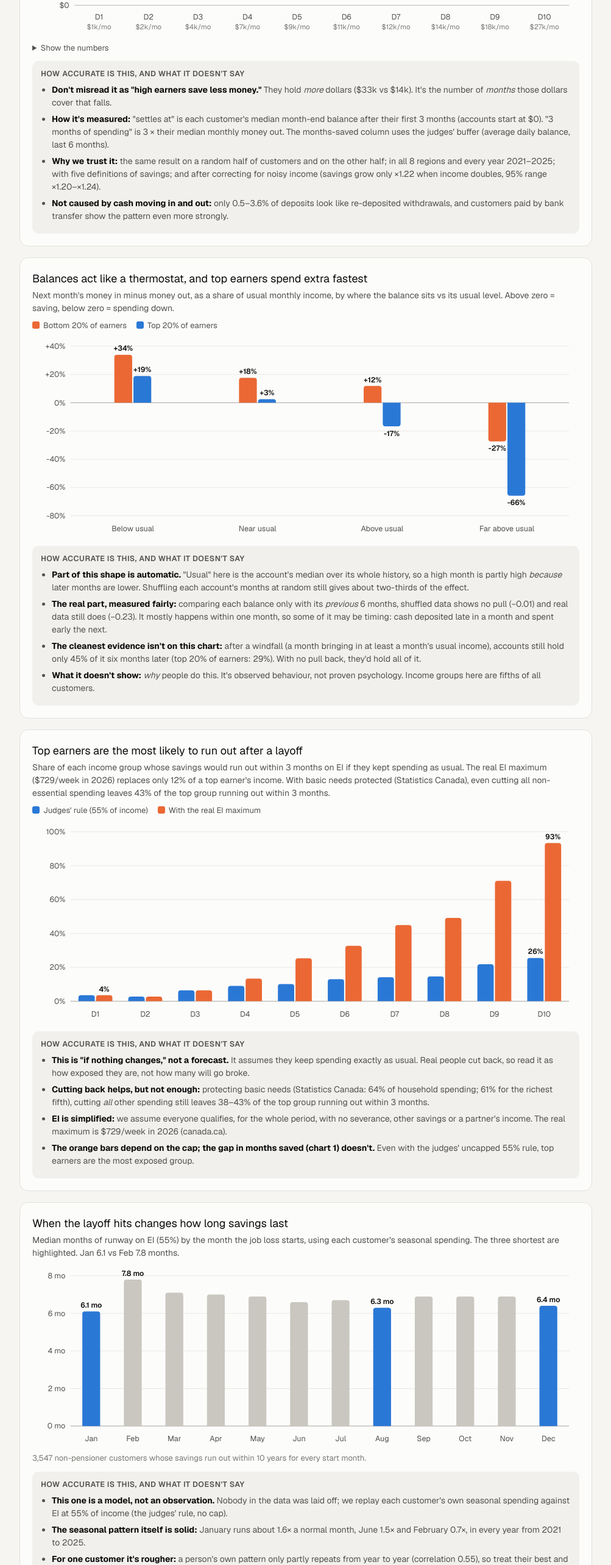
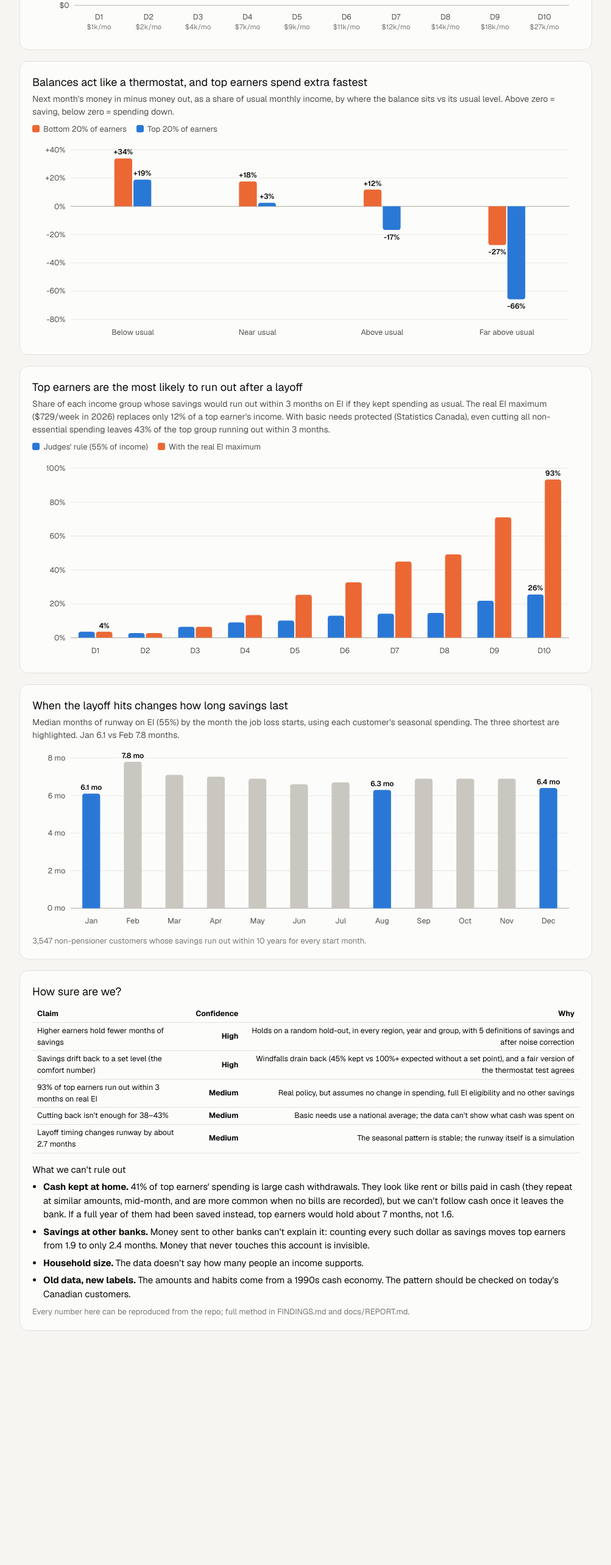
Before and after one commit to JawedJ/sheridan-datathon-2026, a Next.js app in the folder web/: page /findings in a window 1280 px wide. Shown: the part 960-3526 px from the top of the page at 61% size, without its empty margins (64-1067 px from the left). After the commit the page ends 3190 px from the top, so only its background shows below. Built offline with nearby package versions, Linux system fonts and the light colour scheme.

Commit message:
Findings page: drop per-chart notes and tables; remove start-month dropdown; document knock-on effects of no-bills accounts
Co-Authored-By: Claude Opus 5.5 <noreply@anthropic.com>

```diff
--- a/web/src/app/findings/page.tsx
+++ b/web/src/app/findings/page.tsx
@@ -65,14 +65,6 @@ export default function FindingsPage() {
         <GapLines cats={d.deciles.map(x => "D" + x.decile)} sub={d.deciles.map(x => kfmt(x.income) + "/mo")}
           kept={d.deciles.map(x => x.comfort)} needed={d.deciles.map(x => x.three_months)} fmt={kfmt}
           tipFor={i => { const x = d.deciles[i]; return <><b>Income group {x.decile}</b> ({money(x.income)}/mo)<br />Balance settles at <b>{money(x.comfort)}</b><br />3 months of spending: <b>{money(x.three_months)}</b><br />Covers {x.cushion_months.toFixed(1)} months · n={x.n}</>; }} />
-        <DataTable head={["Group", "Income", "Settles at", "3 months of spending", "Months covered"]}
-          rows={d.deciles.map(x => ["D" + x.decile, money(x.income), money(x.comfort), money(x.three_months), x.cushion_months.toFixed(2)])} />
-        <Caveats items={[
-          <><b>Don&apos;t misread it as &quot;high earners save less money.&quot;</b> They hold <i>more</i> dollars ({kfmt(d10.comfort)} vs {kfmt(d1.comfort)}). It&apos;s the number of <i>months</i> those dollars cover that falls.</>,
-          <><b>How it&apos;s measured:</b> &quot;settles at&quot; is each customer&apos;s median month-end balance after their first 3 months (accounts start at $0). &quot;3 months of spending&quot; is 3 × their median monthly money out. The months-saved column uses the judges&apos; buffer (average daily balance, last 6 months).</>,
-          <><b>Why we trust it:</b> the same result on a random half of customers and on the other half; in all 8 regions and every year 2021–2025; with five definitions of savings; and after correcting for noisy income (savings grow only ×1.22 when income doubles, 95% range ×1.20–×1.24).</>,
-          <><b>Not caused by cash moving in and out:</b> only 0.5–3.6% of deposits look like re-deposited withdrawals, and customers paid by bank transfer show the pattern even more strongly.</>,
-        ]} />
       </section>
 
       <section className="card">
@@ -91,12 +83,6 @@ export default function FindingsPage() {
             { name: "Top 20%", color: "var(--series-1)", values: d.thermostat.map(t => t.top20) },
           ]}
           tipFor={i => { const t = d.thermostat[i]; return <><b>Balance {t.position.toLowerCase()}</b><br />Bottom 20%: <b>{signed(t.bottom20)}</b> of usual income next month<br />Top 20%: <b>{signed(t.top20)}</b><br />{t.bottom20_n.toLocaleString()} / {t.top20_n.toLocaleString()} account-months</>; }} />
-        <Caveats items={[
-          <><b>Part of this shape is automatic.</b> &quot;Usual&quot; here is the account&apos;s median over its whole history, so a high month is partly high <i>because</i> later months are lower. Shuffling each account&apos;s months at random still gives about two-thirds of the effect.</>,
-          <><b>The real part, measured fairly:</b> comparing each balance only with its <i>previous</i> 6 months, shuffled data shows no pull (−0.01) and real data still does (−0.23). It mostly happens within one month, so some of it may be timing: cash deposited late in a month and spent early the next.</>,
-          <><b>The cleanest evidence isn&apos;t on this chart:</b> after a windfall (a month bringing in at least a month&apos;s usual income), accounts still hold only 45% of it six months later (top 20% of earners: 29%). With no pull back, they&apos;d hold all of it.</>,
-          <><b>What it doesn&apos;t show:</b> <i>why</i> people do this. It&apos;s observed behaviour, not proven psychology. Income groups here are fifths of all customers.</>,
-        ]} />
       </section>
 
       <section className="card">
@@ -117,12 +103,6 @@ export default function FindingsPage() {
             { name: "Real EI maximum", color: "var(--series-2)", values: d.deciles.map(x => x.ei_lt3_cap) },
           ]}
           tipFor={i => { const x = d.deciles[i]; return <><b>Income group {x.decile}</b> ({money(x.income)}/mo)<br />Judges&apos; rule: <b>{x.ei_lt3_judges}%</b><br />Real EI maximum: <b>{x.ei_lt3_cap}%</b></>; }} />
-        <Caveats items={[
-          <><b>This is &quot;if nothing changes,&quot; not a forecast.</b> It assumes they keep spending exactly as usual. Real people cut back, so read it as how exposed they are, not how many will go broke.</>,
-          <><b>Cutting back helps, but not enough:</b> protecting basic needs (Statistics Canada: 64% of household spending; 61% for the richest fifth), cutting <i>all</i> other spending still leaves 38–43% of the top group running out within 3 months.</>,
-          <><b>EI is simplified:</b> we assume everyone qualifies, for the whole period, with no severance, other savings or a partner&apos;s income. The real maximum is $729/week in 2026 (canada.ca).</>,
-          <><b>The orange bars depend on the cap; the gap in months saved (chart 1) doesn&apos;t.</b> Even with the judges&apos; uncapped 55% rule, top earners are the most exposed group.</>,
-        ]} />
       </section>
 
       <section className="card">
@@ -137,12 +117,6 @@ export default function FindingsPage() {
           series={[{ name: "Median runway", color: "var(--series-1)", values: d.timing.map(t => t.runway) }]}
           tipFor={i => { const t = d.timing[i]; return <><b>Layoff starts in {t.month}</b><br />Median runway: <b>{t.runway.toFixed(1)} months</b><br />Worst month for {t.worst_share}% of customers</>; }} />
         <p className="muted" style={{ margin: "6px 0 0" }}>{d.timing_n.toLocaleString()} non-pensioner customers whose savings run out within 10 years for every start month.</p>
-        <Caveats items={[
-          <><b>This one is a model, not an observation.</b> Nobody in the data was laid off; we replay each customer&apos;s own seasonal spending against EI at 55% of income (the judges&apos; rule, no cap).</>,
-          <><b>The seasonal pattern itself is solid:</b> January runs about 1.6× a normal month, June 1.5× and February 0.7×, in every year from 2021 to 2025.</>,
-          <><b>For one customer it&apos;s rougher:</b> a person&apos;s own pattern only partly repeats from year to year (correlation 0.55), so treat their best and worst start months as a guide, not a promise.</>,
-          <><b>Customers who never run out are left out</b>, because their runway is &quot;no shortfall&quot; in every month and there&apos;s nothing to compare.</>,
-        ]} />
       </section>
 
       <section className="card">
@@ -178,13 +152,3 @@ function Caveats({ title = "How accurate is this, and what it doesn't say", item
     </div>
   );
 }
-
-function DataTable({ head, rows }: { head: string[]; rows: (string | number)[][] }) {
-  return (
-    <details style={{ marginTop: 8 }}>
-      <summary>Show the numbers</summary>
-      <table className="data"><thead><tr>{head.map(h => <th key={h}>{h}</th>)}</tr></thead>
-        <tbody>{rows.map((r, i) => <tr key={i}>{r.map((c, j) => <td key={j}>{c}</td>)}</tr>)}</tbody></table>
-    </details>
-  );
-}
--- a/web/src/components/Engine.tsx
+++ b/web/src/components/Engine.tsx
@@ -282,13 +282,6 @@ function AnswerPanel({ c, data, shock, setManual }: {
             show={shock.oneOffMonths ? `${shock.oneOffMonths} = ${money(shock.oneOffMonths * c.S)}` : "none"} onChange={v => setManual({ oneOffMonths: v })} />
           <Slider label="One-off cost, dollars" value={shock.oneOffDollars} min={0} max={20000} step={500}
             show={shock.oneOffDollars ? money(shock.oneOffDollars) : "none"} onChange={v => setManual({ oneOffDollars: v })} />
-          <label className="slider" style={{ display: "block" }}>
-            <span style={{ fontSize: 13.5, color: "var(--text-2)" }}>Starts in</span>
-            <select className="input" style={{ display: "block", marginTop: 4 }} value={shock.startMonth}
-              onChange={e => setManual({ startMonth: Number(e.target.value) })}>
-              {MONTHS.map((m, i) => <option key={m} value={i + 1}>{m}</option>)}
-            </select>
-          </label>
         </div>
       </div>
     </section>
```
Also changed, not shown: 4 other files (tests, documents, lock files or other folders).
